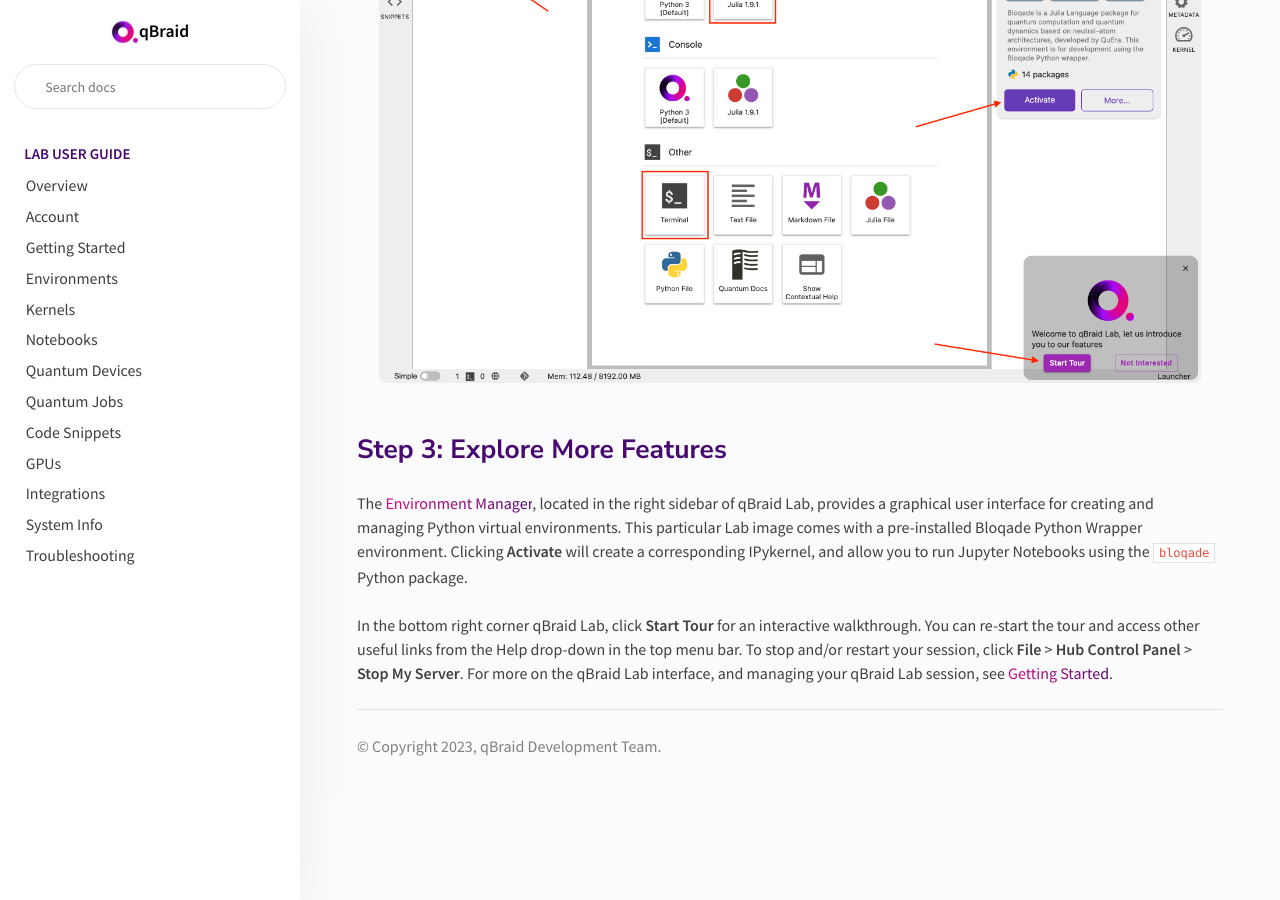
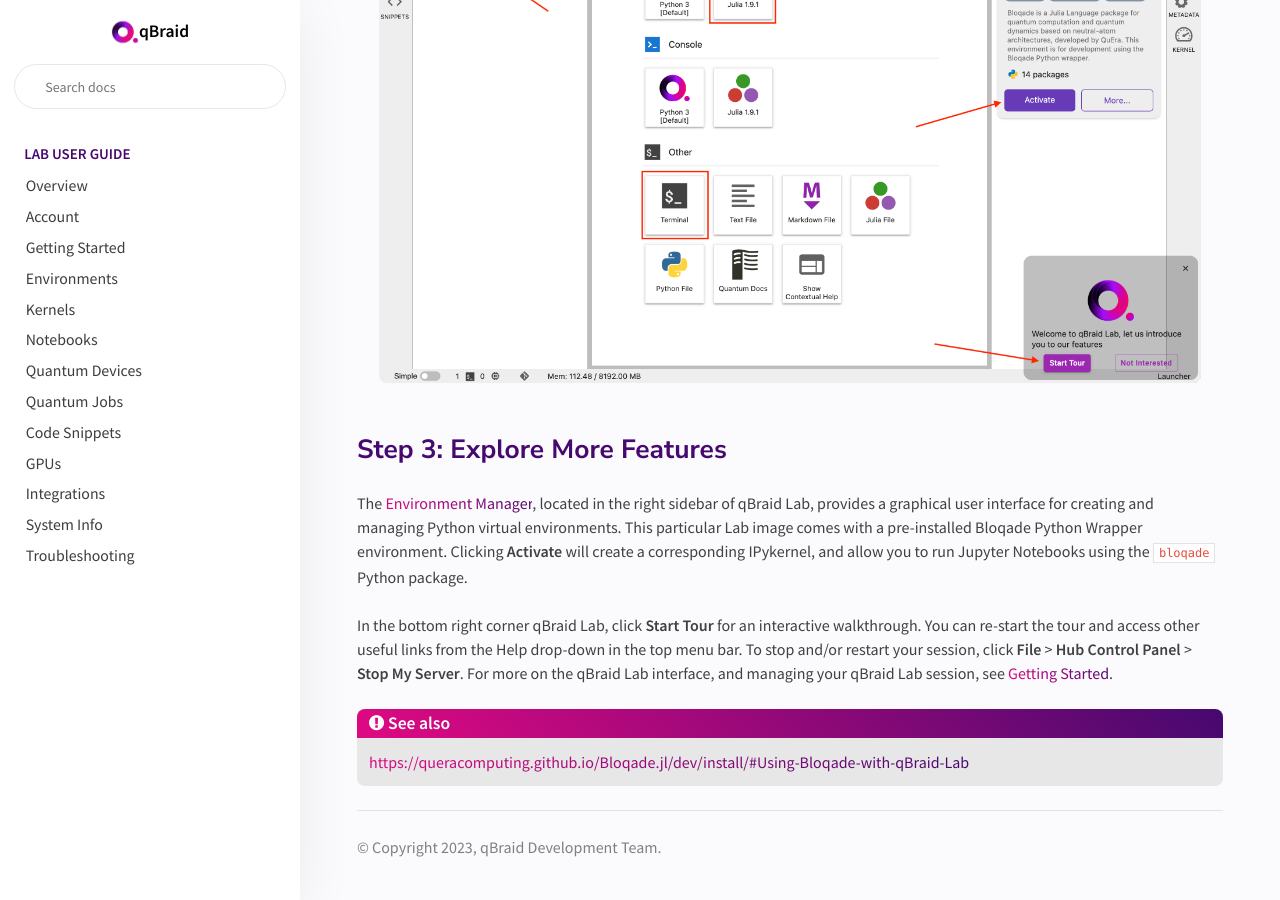
Before and after one commit to qBraid/qBraid-Lab, a Sphinx documentation site: the page built from docs/lab/bloqade.rst, in a window 1280 px wide and 900 px high, scrolled down 2548 px. Built offline with Sphinx 7.4.7 and the Read the Docs theme 2.0.0, drawn with Linux system fonts in a browser that asks for light colours; before the commit the page ends 3346 px from its top, so only the background shows below that; some of the changed lines change nothing that is shown.

Commit message:
add bloqade docs link

```diff
--- a/docs/lab/bloqade.rst
+++ b/docs/lab/bloqade.rst
@@ -103,3 +103,8 @@
 In the bottom right corner qBraid Lab, click **Start Tour** for an interactive walkthrough. You can re-start the tour and access other useful
 links from the Help drop-down in the top menu bar. To stop and/or restart your session, click **File** > **Hub Control Panel** > **Stop My Server**.
 For more on the qBraid Lab interface, and managing your qBraid Lab session, see `Getting Started <getting_started.html>`_.
+
+
+.. seealso::
+
+    https://queracomputing.github.io/Bloqade.jl/dev/install/#Using-Bloqade-with-qBraid-Lab
```
